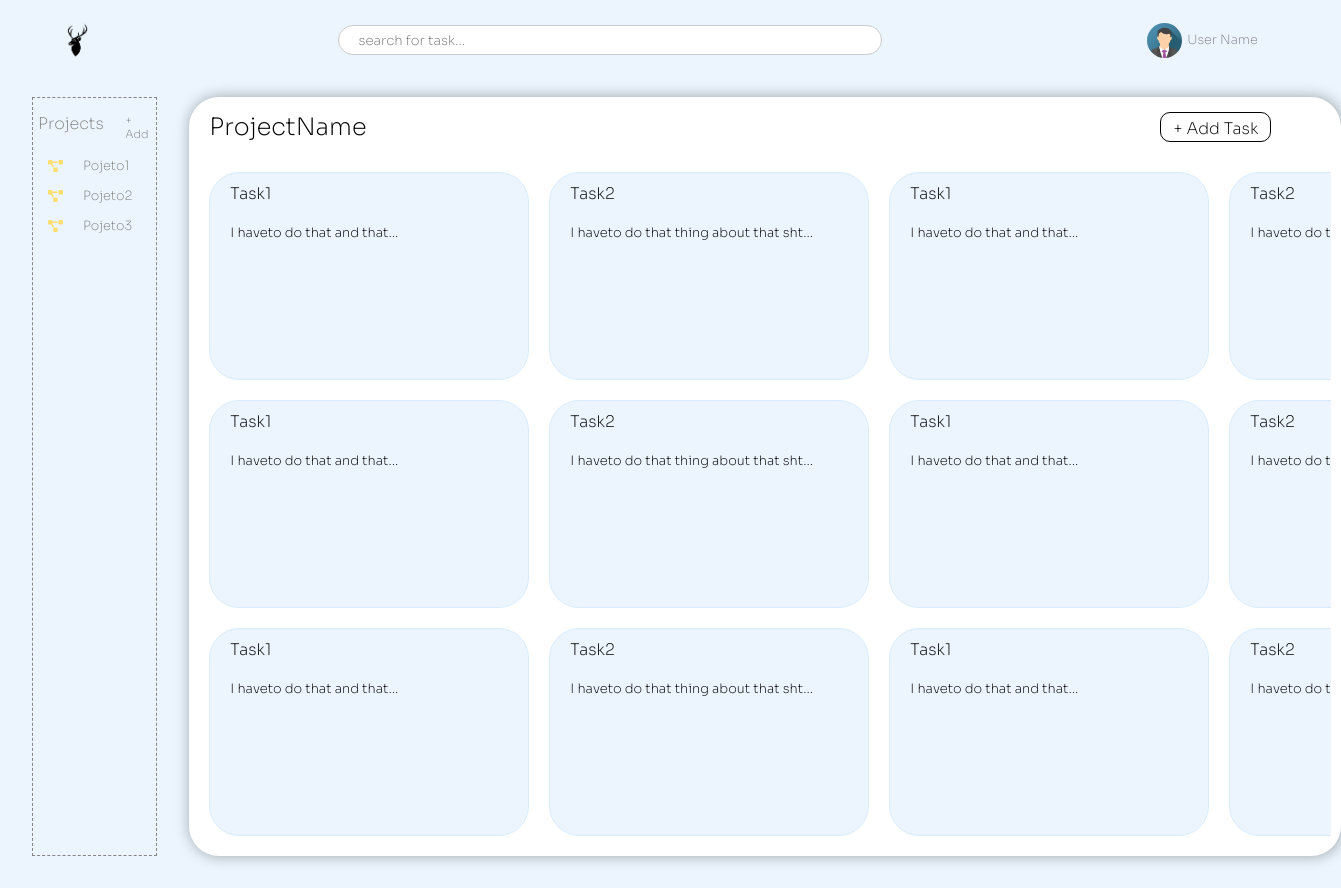
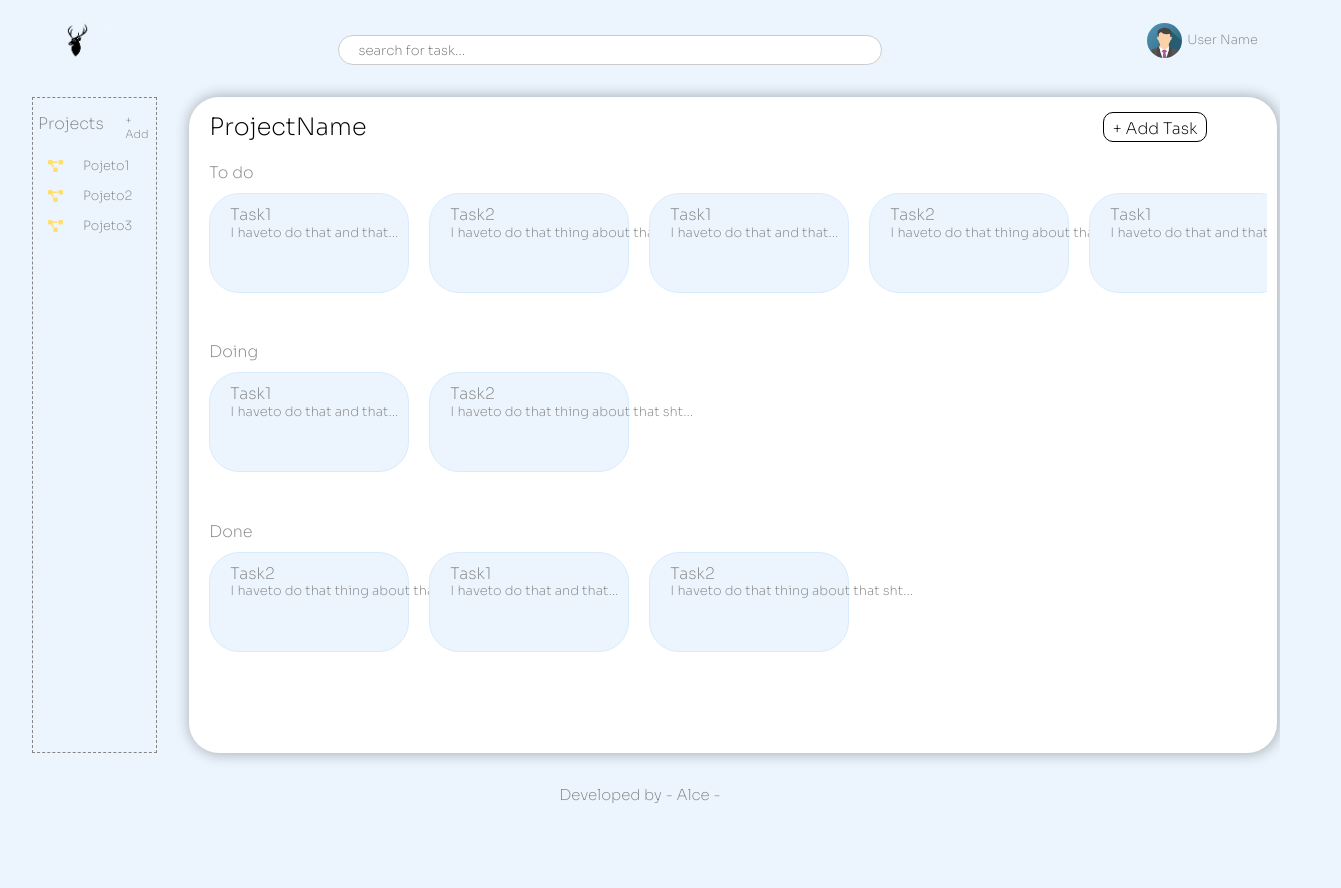
Before and after one commit to AllanCicceri/QuickDo, a React (Create React App) app: page / in a window 1280 px wide. Shown: the whole page, 1341 px wide, since content can reach past the window. After the commit the page ends 815 px from the top, so only its background shows below. Built offline with nearby package versions, Linux system fonts and the light colour scheme.

Commit message:
Implementei estilo scrum pras tarefas: todo, doing, done. Serao necessarios alguns ajustes para o layout encaixar desta maneira em views reduzidas.

```diff
--- a/src/App.css
+++ b/src/App.css
@@ -16,35 +16,3 @@
 .app{
   height: 100vh;
 }
-
-.appBody{
-  display: flex;
-
-}
-
-.projects-container{
-  width: 10%;
-  margin: 2em 0 2em 2em;
-  padding: 15px 5px;
-  border: var(--grayColor) 1px dashed;
-}
-
-.projects-header{
-  display: flex;
-  justify-content: space-between;
-}
-
-.projects-label{
-  width: 100%;
-  font-weight: 500;
-  color: var(--grayColor);
-}
-
-.projects-insertProject{
-  width: 30%;
-  font-size: 0.7rem;
-  display: flex;
-  align-items: center;
-  color: var(--grayColor);
-  cursor: pointer;
-}
--- a/src/App.jsx
+++ b/src/App.jsx
@@ -1,22 +1,14 @@
 import './App.css';
-import Content from './components/Content';
-import ListOfProjects from './components/ListOfProjects';
+import Body from './components/Body';
 import Header from './components/Header';
+import Footer from './components/Footer';
 
 function App() {
   return (
     <div className="app">
       <Header />
-      <body className="appBody">
-        <aside className="projects-container">
-          <div className="projects-header">
-            <div className="projects-label">Projects</div>
-            <div className="projects-insertProject">+ Add</div>
-          </div>
-          <ListOfProjects/>
-        </aside>
-        <Content />
-      </body>
+      <Body/>
+      <Footer/>
     </div>
   );
 }
--- /dev/null
+++ b/src/components/Body.css
@@ -0,0 +1,32 @@
+
+.appBody{
+    display: flex;
+    height: 90vh;
+  }
+
+  .projects-container{
+    width: 30%;
+    margin: 2em 0 2em 2em;
+    padding: 15px 5px;
+    border: var(--grayColor) 1px dashed;
+  }
+
+  .projects-header{
+    display: flex;
+    justify-content: space-between;
+  }
+
+  .projects-label{
+    width: 100%;
+    font-weight: 500;
+    color: var(--grayColor);
+  }
+
+  .projects-insertProject{
+    width: 30%;
+    font-size: 0.7rem;
+    display: flex;
+    align-items: center;
+    color: var(--grayColor);
+    cursor: pointer;
+  }
--- /dev/null
+++ b/src/components/Body.jsx
@@ -0,0 +1,20 @@
+import './Body.css'
+import ListOfProjects from './ListOfProjects'
+import Content from './Content'
+
+function Body() {
+    return (
+        <body className="appBody">
+            <aside className="projects-container">
+                <div className="projects-header">
+                    <div className="projects-label">Projects</div>
+                    <div className="projects-insertProject">+ Add</div>
+                </div>
+                <ListOfProjects />
+            </aside>
+            <Content />
+        </body>
+    )
+}
+
+export default Body
--- a/src/components/Content.css
+++ b/src/components/Content.css
@@ -2,7 +2,7 @@
 
 .content{
     background-color: #FFF;
-    width: 90%;
+    width: 85%;
     margin: 2em 2em;
     padding: 10px 10px;
     border-radius: 30px;
@@ -40,8 +40,30 @@
 .content-tasks{
     width: 100%;
     height: 100%;
-    display: grid;
-    grid-template-columns: repeat(4, 1fr);
+    display: flex;
+    flex-direction: column;
     background-color: transparent;
-    overflow: auto;
+    overflow: scroll;
 }
+
+.tasks-todo,.tasks-doing,.tasks-done{
+    flex-direction: column;
+    height: 30%;
+    margin-bottom: 5px;
+    font-family: 'Sora', sans-serif;
+    color: #858585;
+    background-color: transparent;
+}
+
+.taskItems-todo, .taskItems-doing, .taskItems-done{
+    display: block;
+    width: 100%;
+    height: 150px;
+    background-color: transparent;
+    overflow: scroll;
+    white-space: nowrap;
+}
+.doing-label, .done-label, .todo-label{
+    background-color: transparent;
+    margin-left: 10px;
+}
--- a/src/components/Content.jsx
+++ b/src/components/Content.jsx
@@ -2,20 +2,28 @@ import './Content.css'
 import TaskItem from './TaskItem'
 
 function Content(){
-    const tasks = [
-        {id:1, title:'Task1', obs: 'I haveto do that and that...'},
-        {id:2, title:'Task2', obs: 'I haveto do that thing about that sht...'},
-        {id:1, title:'Task1', obs: 'I haveto do that and that...'},
-        {id:2, title:'Task2', obs: 'I haveto do that thing about that sht...'},
-        {id:1, title:'Task1', obs: 'I haveto do that and that...'},
-        {id:2, title:'Task2', obs: 'I haveto do that thing about that sht...'},
-        {id:1, title:'Task1', obs: 'I haveto do that and that...'},
-        {id:2, title:'Task2', obs: 'I haveto do that thing about that sht...'},
-        {id:1, title:'Task1', obs: 'I haveto do that and that...'},
-        {id:2, title:'Task2', obs: 'I haveto do that thing about that sht...'},
-        {id:1, title:'Task1', obs: 'I haveto do that and that...'},
-        {id:2, title:'Task2', obs: 'I haveto do that thing about that sht...'}
+    const tasksTodo = [
+        {id:1, title:'Task1', obs: 'I haveto do that and that...', state:'todo'},
+        {id:2, title:'Task2', obs: 'I haveto do that thing about that sht...', state:'todo'},
+        {id:1, title:'Task1', obs: 'I haveto do that and that...', state:'todo'},
+        {id:2, title:'Task2', obs: 'I haveto do that thing about that sht...', state:'todo'},
+        {id:1, title:'Task1', obs: 'I haveto do that and that...', state:'todo'},
+        {id:1, title:'Task1', obs: 'I haveto do that and that...', state:'todo'},
+        {id:2, title:'Task2', obs: 'I haveto do that thing about that sht...', state:'todo'},
+        {id:1, title:'Task1', obs: 'I haveto do that and that...', state:'todo'},
+        {id:2, title:'Task2', obs: 'I haveto do that thing about that sht...', state:'todo'}
     ]
+    const tasksDoing = [
+        {id:1, title:'Task1', obs: 'I haveto do that and that...', state:'doing'},
+        {id:2, title:'Task2', obs: 'I haveto do that thing about that sht...', state:'doing'},
+    ]
+    const tasksDone = [
+        {id:2, title:'Task2', obs: 'I haveto do that thing about that sht...', state:'done'},
+        {id:1, title:'Task1', obs: 'I haveto do that and that...', state:'done'},
+        {id:2, title:'Task2', obs: 'I haveto do that thing about that sht...', state:'done'},
+
+    ]
+
     return(
         <main className="content">
             <div className="content-header">
@@ -23,9 +31,31 @@ function Content(){
                 <div className="content-insertTask">+ Add Task</div>
             </div>
             <div className="content-tasks">
-                {tasks.map(item => (
-                    <TaskItem key={item.id} item={item} />
-                ) )}
+                <div className="tasks-todo">
+                    <div className="todo-label">To do</div>
+                    <div className="taskItems-todo">
+                        {tasksTodo.map(item => (
+                            <TaskItem key={item.id} item={item} />
+                        ) )}
+                    </div>
+                </div>
+
+                <div className="tasks-doing">
+                    <div className="doing-label">Doing</div>
+                    <div className="taskItems-doing">
+                        {tasksDoing.map(item => (
+                            <TaskItem key={item.id} item={item} />
+                        ) )}
+                    </div>
+                </div>
+                <div className="tasks-done">
+                    <div className="done-label">Done</div>
+                    <div className="taskItems-done">
+                        {tasksDone.map(item => (
+                            <TaskItem key={item.id} item={item} />
+                        ) )}
+                    </div>
+                </div>
             </div>
         </main>
     )
--- /dev/null
+++ b/src/components/Footer.jsx
@@ -0,0 +1,7 @@
+function Footer(){
+    return(
+        <footer style={{textAlign:'center', fontSize:'15px', color:"#858585"}}>Developed by - Alce -</footer>
+    )
+}
+
+export default Footer
--- a/src/components/Header.css
+++ b/src/components/Header.css
@@ -32,6 +32,7 @@
     padding: 0 20px;
     color: #858585;
     background-color: white;
+    margin-top: 10px;
 }
 
 .user{
--- a/src/components/TaskItem.css
+++ b/src/components/TaskItem.css
@@ -1,10 +1,10 @@
 .taskItem{
-    width: 20em;
-    height: 13em;
+    width: 200px;
+    height: 100px;
     margin: 10px;
     border-radius: 30px;
     border: solid 1px #D8EBFD;
-    display: flex;
+    display: inline-block;
     flex-direction: column;
 }
 
--- a/src/components/TaskItem.jsx
+++ b/src/components/TaskItem.jsx
@@ -2,10 +2,10 @@ import './TaskItem.css'
 
 function TaskItem({item}){
     return(
-        <div className="taskItem">
+        <span className="taskItem">
             <div className="taskItem-title"> {item.title} </div>
            <div className="taskItem-description">{item.obs}</div>
-        </div>
+        </span>
     )
 }
 
```
